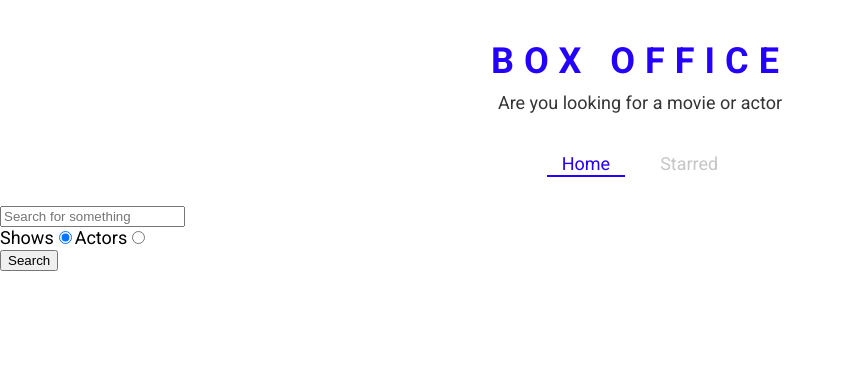
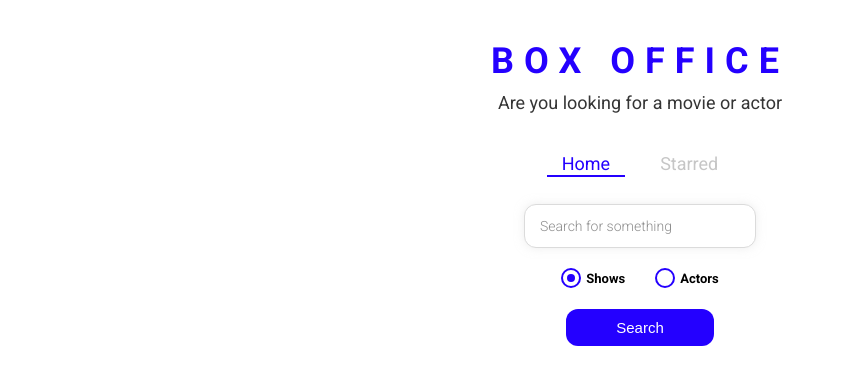
Before and after one commit to thakurnitin2684/box-office, a React (Create React App) app: page / in a window 1280 px wide. Shown: the top 384 px of the page, without its empty margins (0-845 px from the left). Built offline with nearby package versions, Linux system fonts and the light colour scheme.

Commit message:
styled the entire app

```diff
--- /dev/null
+++ b/src/components/CustomRadio.js
@@ -0,0 +1,66 @@
+import React from 'react';
+import styled from 'styled-components';
+
+const RadioWrapper = styled.label`
+  display: block;
+  position: relative;
+  padding-left: 25px;
+  cursor: pointer;
+  font-size: 13px;
+  user-select: none;
+  font-weight: 700;
+  line-height: 1.65;
+
+  input {
+    position: absolute;
+    opacity: 0;
+    cursor: pointer;
+  }
+
+  span {
+    position: absolute;
+    top: 0;
+    left: 0;
+    height: 16px;
+    width: 16px;
+    background-color: #fff;
+    border: 2px solid ${({ theme }) => theme.mainColors.blue};
+    border-radius: 50%;
+  }
+
+  input:checked ~ span {
+    background-color: #fff;
+    border: 2px solid ${({ theme }) => theme.mainColors.blue};
+  }
+
+  span:after {
+    content: '';
+    position: absolute;
+    display: none;
+  }
+
+  input:checked ~ span:after {
+    display: block;
+  }
+
+  span:after {
+    top: 4px;
+    left: 4px;
+    width: 8px;
+    height: 8px;
+    border-radius: 50%;
+    background: ${({ theme }) => theme.mainColors.blue};
+  }
+`;
+
+const CustomRadio = ({ label, ...restProps }) => {
+  return (
+    <RadioWrapper htmlFor={restProps.id}>
+      {label}
+      <input {...restProps} type="radio" />
+      <span />
+    </RadioWrapper>
+  );
+};
+
+export default CustomRadio;
--- a/src/pages/Home.js
+++ b/src/pages/Home.js
@@ -4,6 +4,12 @@
 import ShowGrid from '../components/show/ShowGrid';
 import ActorGrid from '../components/actor/ActorGrid';
 import { useLastQuery } from '../misc/custom-hooks';
+import {
+  SearchInput,
+  RadioInputsWrapper,
+  SearchButtonWrapper,
+} from './Home.styled';
+import CustomRadio from '../components/CustomRadio';
 
 const Home = () => {
   const [input, setInput] = useLastQuery();
@@ -49,7 +55,7 @@
 
   return (
     <MainPageLayout>
-      <input
+      <SearchInput
         type="text"
         placeholder="Search for something"
         onChange={onInputChange}
@@ -57,33 +63,33 @@
         value={input}
       />
 
-      <div>
-        <label htmlFor="shows-search">
-          Shows
-          <input
+      <RadioInputsWrapper>
+        <div>
+          <CustomRadio
+            label="Shows"
             id="shows-search"
-            type="radio"
             value="shows"
             checked={isShowsSearch}
             onChange={onRadioChange}
           />
-        </label>
+        </div>
 
-        <label htmlFor="actors-search">
-          Actors
-          <input
+        <div>
+          <CustomRadio
+            label="Actors"
             id="actors-search"
-            type="radio"
             value="people"
             checked={!isShowsSearch}
             onChange={onRadioChange}
           />
-        </label>
-      </div>
+        </div>
+      </RadioInputsWrapper>
 
-      <button type="button" onClick={onSearch}>
-        Search
-      </button>
+      <SearchButtonWrapper>
+        <button type="button" onClick={onSearch}>
+          Search
+        </button>
+      </SearchButtonWrapper>
       {renderResults()}
     </MainPageLayout>
   );
--- /dev/null
+++ b/src/pages/Home.styled.js
@@ -0,0 +1,49 @@
+import styled from 'styled-components';
+
+export const SearchInput = styled.input`
+  display: block;
+  font-family: 'Roboto', sans-serif;
+  width: 200px;
+  margin: auto;
+  outline: none;
+  padding: 13px 15px;
+  border: 1px solid #dbdbdb;
+  box-shadow: 0px 0px 10px 0px rgba(219, 219, 219, 0.5);
+  font-size: 14px;
+  border-radius: 12px;
+  color: #8d8d8d;
+
+  &::placeholder {
+    font-weight: 300;
+    color: #8d8d8d;
+  }
+`;
+
+export const RadioInputsWrapper = styled.div`
+  display: flex;
+  justify-content: center;
+  margin: 20px 0;
+
+  div {
+    margin: 0 15px;
+  }
+`;
+
+export const SearchButtonWrapper = styled.div`
+  text-align: center;
+  margin-bottom: 35px;
+
+  button {
+    color: #fff;
+    background-color: ${({ theme }) => theme.mainColors.blue};
+    margin: auto;
+    padding: 10px 50px;
+    font-size: 15px;
+    border: none;
+    outline: none;
+    border-radius: 12px;
+    &:hover {
+      cursor: pointer;
+    }
+  }
+`;
```
